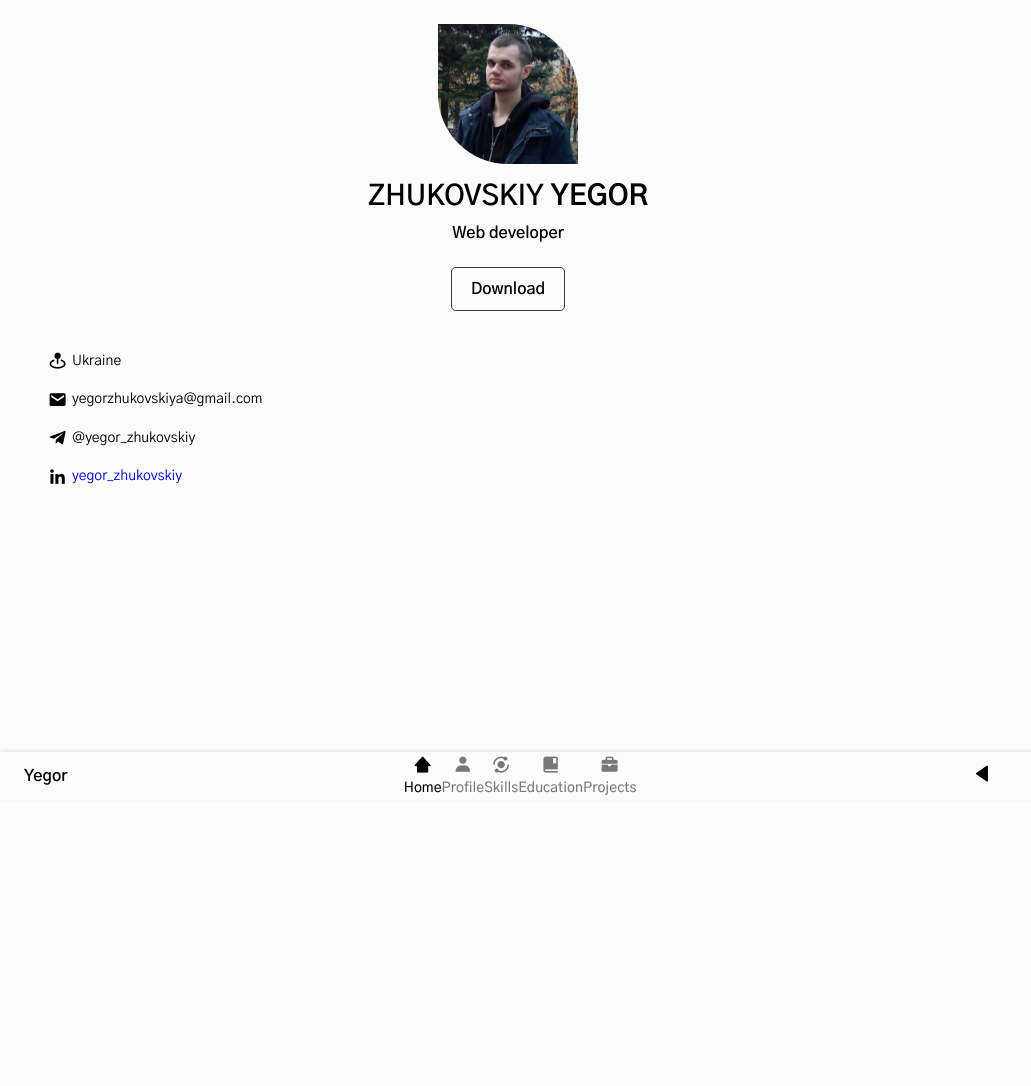
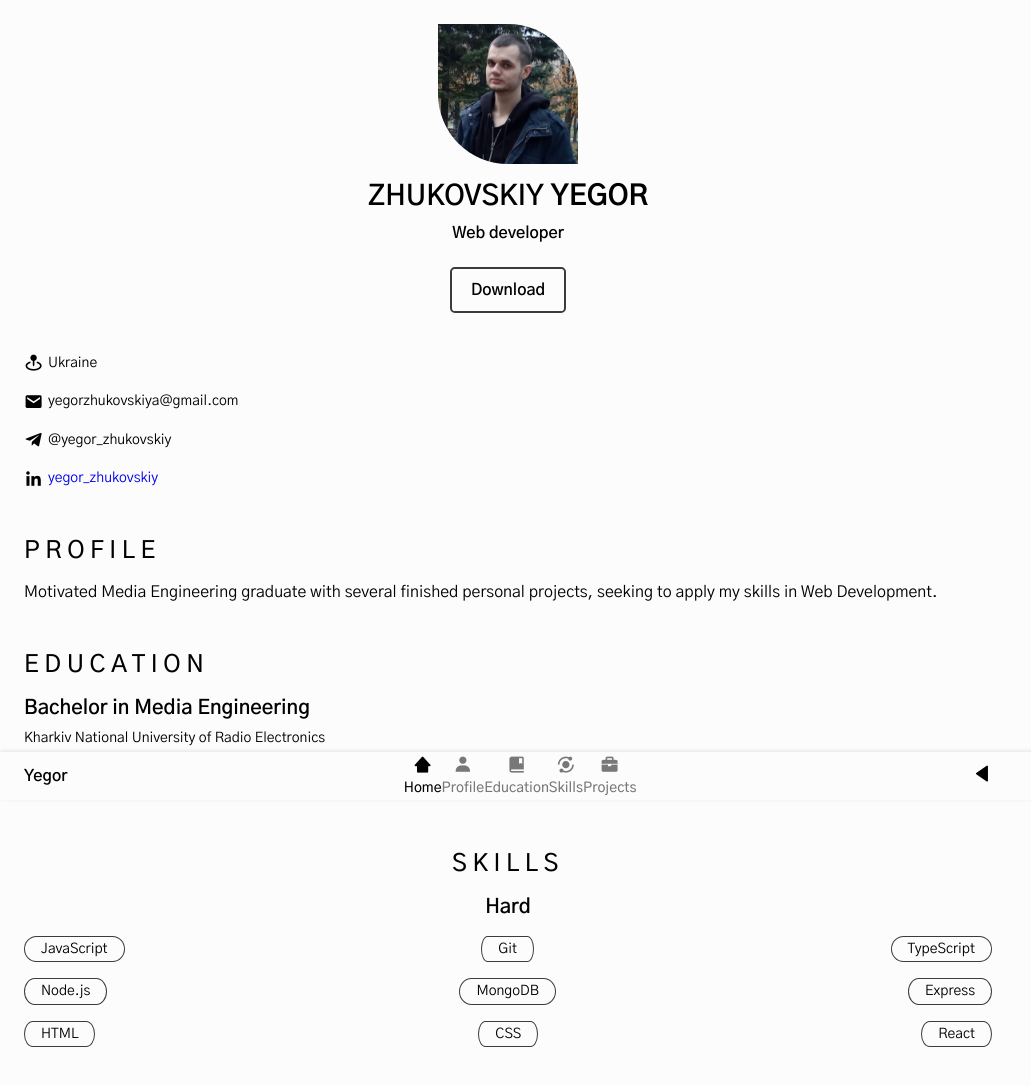
Before and after one commit to YegorZh/personal-cv, a plain HTML site: page index.html in a window 1280 px wide. Shown: the whole page, without its empty margins (0-1031 px from the left). Before the commit the page ends 800 px from the top, so only its background shows below. Drawn offline with nearby package versions, Linux system fonts and the light colour scheme.

Commit message:
Added profile and education. Started working on skills

```diff
--- a/index.html
+++ b/index.html
@@ -32,16 +32,17 @@
                     </li>
 
                     <li class="nav__item">
+                        <a href="#education" class="nav__link">
+                            <i class='bx bxs-book-bookmark nav__icon'></i>Education
+                        </a>
+                    </li>
+
+                    <li class="nav__item">
                         <a href="#skills" class="nav__link">
                             <i class='bx bxs-analyse nav__icon'></i>Skills
                         </a>
                     </li>
 
-                    <li class="nav__item">
-                        <a href="#education" class="nav__link">
-                            <i class='bx bxs-book-bookmark nav__icon'></i>Education
-                        </a>
-                    </li>
 
                     <li class="nav__item">
                         <a href="#projects" class="nav__link">
@@ -87,15 +88,61 @@
                             </span>
 
                             <span class="home__information">
-                                <i class='bx bxl-linkedin home__icon'></i><a href="https://www.linkedin.com/in/yegor-zhukovskiy/">yegor_zhukovskiy</a>
+                                <i class='bx bxl-linkedin home__icon'></i><a
+                                    href="https://www.linkedin.com/in/yegor-zhukovskiy/">yegor_zhukovskiy</a>
                             </span>
                         </div>
+                    </div>
+                </section>
+
+                <section class="profile section" id="profile">
+                    <h2 class="section-title">Profile</h2>
+                    <p class="profile__description">
+                        Motivated Media Engineering graduate with several finished personal projects, seeking to apply
+                        my skills in Web Development.
+                    </p>
+                </section>
+
+                <section class="education section" id="education">
+                    <h2 class="section-title">Education</h2>
+
+                    <div class="education__container">
+                        <h3 class="education__title education__information">Bachelor in Media Engineering</h3>
+                        <span class="education__studies education__information">Kharkiv National University of Radio
+                            Electronics</span>
+                        <span class="education__year education__information">2017 - 2021</span>
+                        <p class="education__description education__information">During education achieved first place
+                            at a student exhibition
+                            about technological creativity in the computer design section.</p>
                     </div>
                 </section>
             </div>
 
             <div class="resume__right">
+                <section class="skills section" id="skills">
+                    <h2 class="section-title">Skills</h2>
+                    <div class="skills__container bd-grid">
+                        <h3 class="skills__title">Hard</h3>
+                        <div class="skills__data">
+                            <span class="skills__item">JavaScript</span>
+                            <span class="skills__item">Git</span>
+                            <span class="skills__item">TypeScript</span>
+                        </div>
 
+                        <div class="skills__data">
+                            <span class="skills__item">Node.js</span>
+                            <span class="skills__item">MongoDB</span>
+                            <span class="skills__item">Express</span>
+                        </div>
+
+                        <div class="skills__data">
+                            <span class="skills__item">HTML</span>
+                            <span class="skills__item">CSS</span>
+                            <span class="skills__item">React</span>
+                        </div>
+                    </div>
+
+                </section>
             </div>
         </div>
     </main>
--- a/style/main.css
+++ b/style/main.css
@@ -86,7 +86,7 @@ img {
 /* Class */
 
 .section {
-    padding: 1.5rem;
+    padding: 1.5rem 0;
 }
 
 .section-title {
@@ -95,6 +95,7 @@ img {
     font-weight: var(--font-medium);
     text-transform: uppercase;
     letter-spacing: .35rem;
+    margin-bottom: var(--mb-2);
 }
 
 /* Layout */
@@ -251,7 +252,7 @@ img {
 
 .home__button-pdf{
     display: inline-block;
-    border: 1px solid var(--text-color);
+    border: 2px solid var(--text-color);
     color: var(--title-color);
     border-radius: 0.3rem;
     padding: 0.7rem 1.2em;
@@ -264,3 +265,48 @@ img {
     background-color: var(--text-color);
     color: var(--container-color);
 }
+
+/* Education */
+.education__container{
+    display: flex;
+    flex-direction: column;
+    gap: var(--mb-1);
+}
+
+.education__title {
+    font-size: var(--h3-font-size);
+    color: var(--title-color);
+}
+
+.education__studies,
+.education__year {
+    font-size: var(--smaller-font-size);
+}
+
+/* Skills */
+.skills .section-title {
+    text-align: center;
+}
+
+.skills__title{
+    font-size: var(--h3-font-size);
+    color: var(--title-color);
+    text-align: center;
+}
+
+.skills__container{
+    gap: var(--mb-2);
+}
+
+.skills__data {
+    display: flex;
+    justify-content: space-between;
+}
+
+.skills__item {
+    font-size: var(--smaller-font-size);
+    text-align: center;
+    border: 1px solid var(--text-color);
+    padding: 0.2rem 1rem;
+    border-radius: 15%/60%;
+}
```
